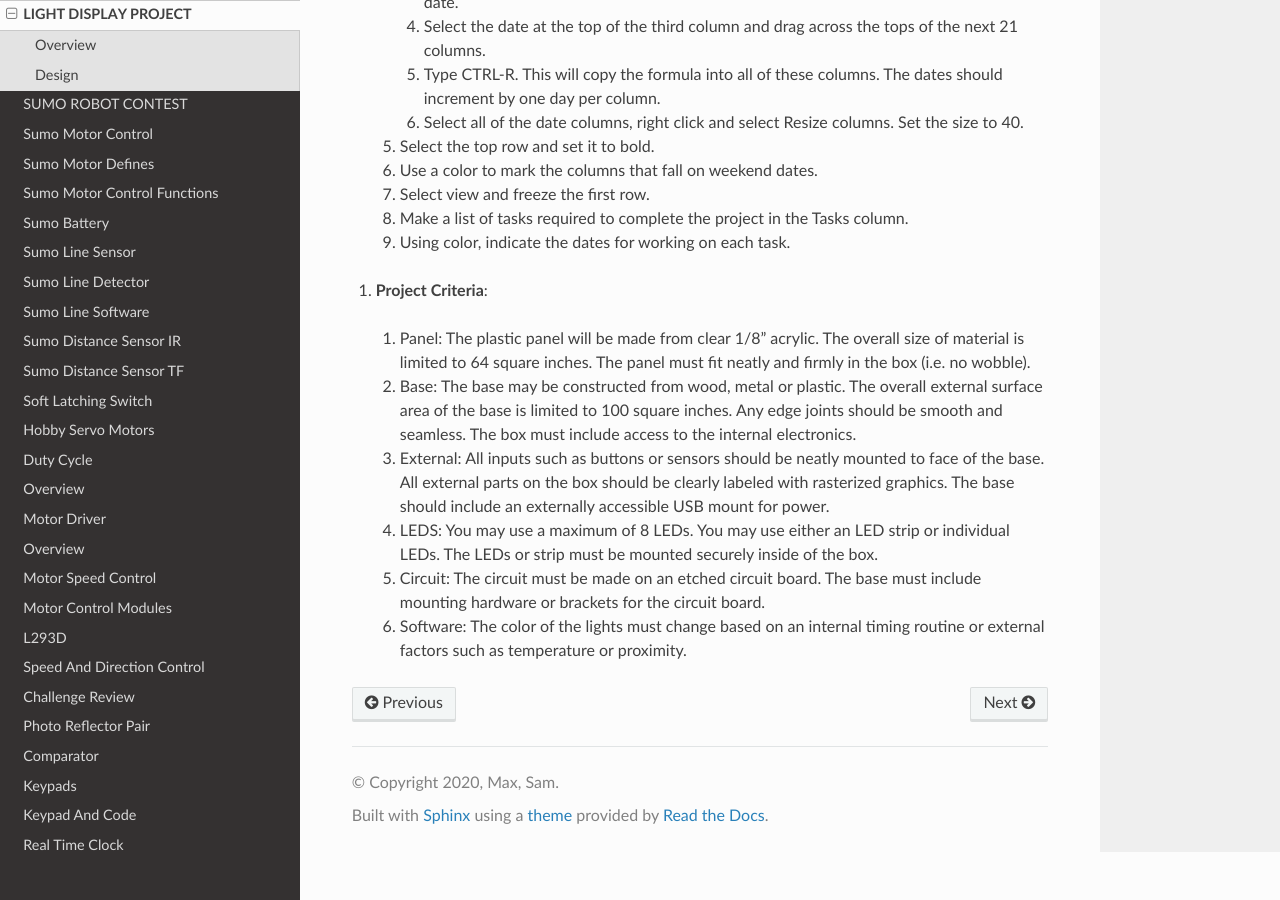
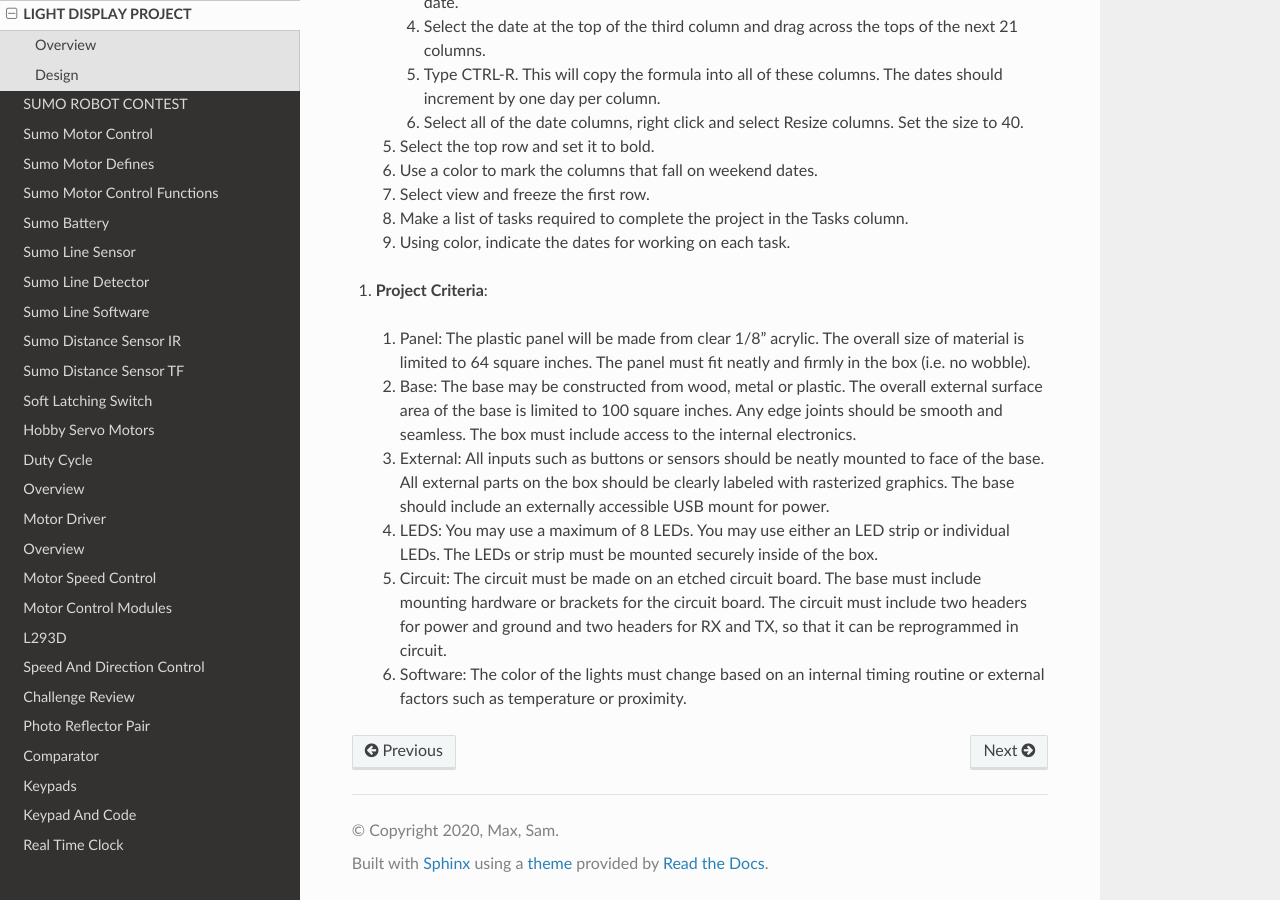
Before and after one commit to maxtkc/mvths-wiki, a Sphinx documentation site: the page built from docs/047a-light-display-project.rst, in a window 1280 px wide and 900 px high, scrolled down 881 px. Built offline with Sphinx 7.4.7 and the Read the Docs theme 2.0.0, drawn with Linux system fonts in a browser that asks for light colours; pages that are not in the unit, such as notebooks, are missing from menus.

Commit message:
Update 047a-light-display-project.rst

```diff
--- a/docs/047a-light-display-project.rst
+++ b/docs/047a-light-display-project.rst
@@ -41,6 +41,6 @@ Design
 
   #. LEDS: You may use a maximum of 8 LEDs. You may use either an LED strip or individual LEDs. The LEDs or strip must be mounted securely inside of the box.
 
-  #. Circuit: The circuit must be made on an etched circuit board. The base must include mounting hardware or brackets for the circuit board.
+  #. Circuit: The circuit must be made on an etched circuit board. The base must include mounting hardware or brackets for the circuit board. The circuit must include two headers for power and ground and two headers for RX and TX, so that it can be reprogrammed in circuit.
 
   #. Software: The color of the lights must change based on an internal timing routine or external factors such as temperature or proximity.
```
